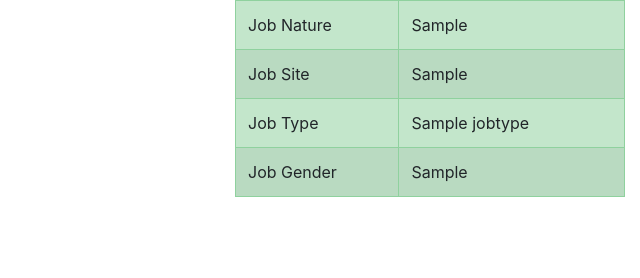
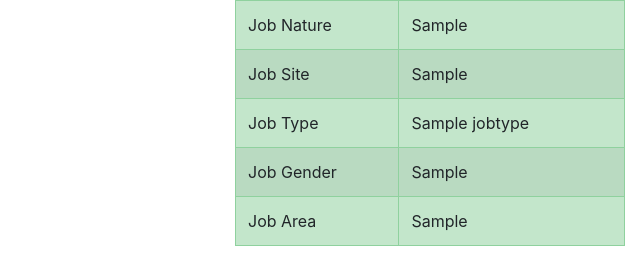
Before and after one commit to sharif-ish/p7-nlpp, a Flask app: template templates/extract.html in a window 1280 px wide. Shown: the part 861-1139 px from the top of the page, without its empty margins (640-1280 px from the left). Before the commit the page ends 1058 px from the top, so only its background shows below. Run offline with Flask 2, Linux system fonts and the light colour scheme; the template is opened without the code that fills it: most values are stand-ins (such as "Sample title", 1, 10 or a date in 2020); some libraries are stand-ins or nearby versions.

Commit message:
Added extract_job_area

```diff
--- a/app.py
+++ b/app.py
@@ -34,7 +34,8 @@ def after_extract():
                            JobNature=extracted_data['job_nature'],
                            JobSite=extracted_data['job_site'],
                            Jobtype=extracted_data['job_type'],
-                           JobGender=extracted_data['job_gender']
+                           JobGender=extracted_data['job_gender'],
+                           JobArea=extracted_data['job_area']
                            )
 
 @app.route('/api', methods= METHOD)
--- a/templates/extract.html
+++ b/templates/extract.html
@@ -131,6 +131,10 @@
                     <td>Job Gender</td>
                     <td contenteditable='true'>{{ JobGender }}</td>
                 </tr>
+                <tr>
+                    <td>Job Area</td>
+                    <td contenteditable='true'>{{ JobArea }}</td>
+                </tr>
 
 
                 </tbody>
```
Also changed, not shown: functions.py (+7 -4 lines).
